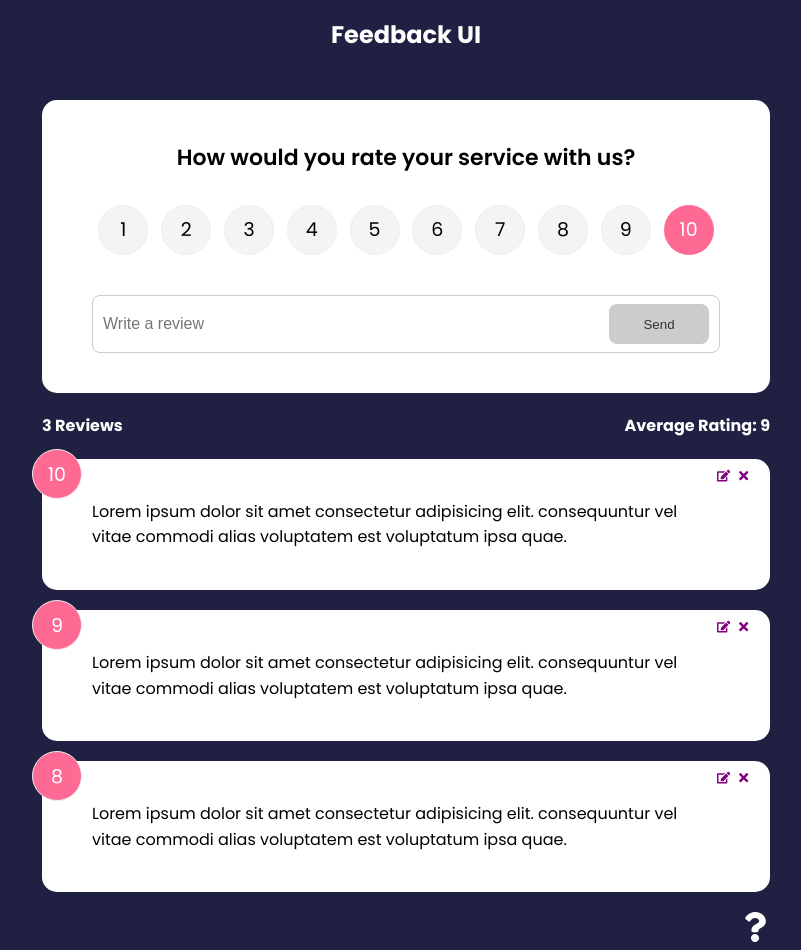
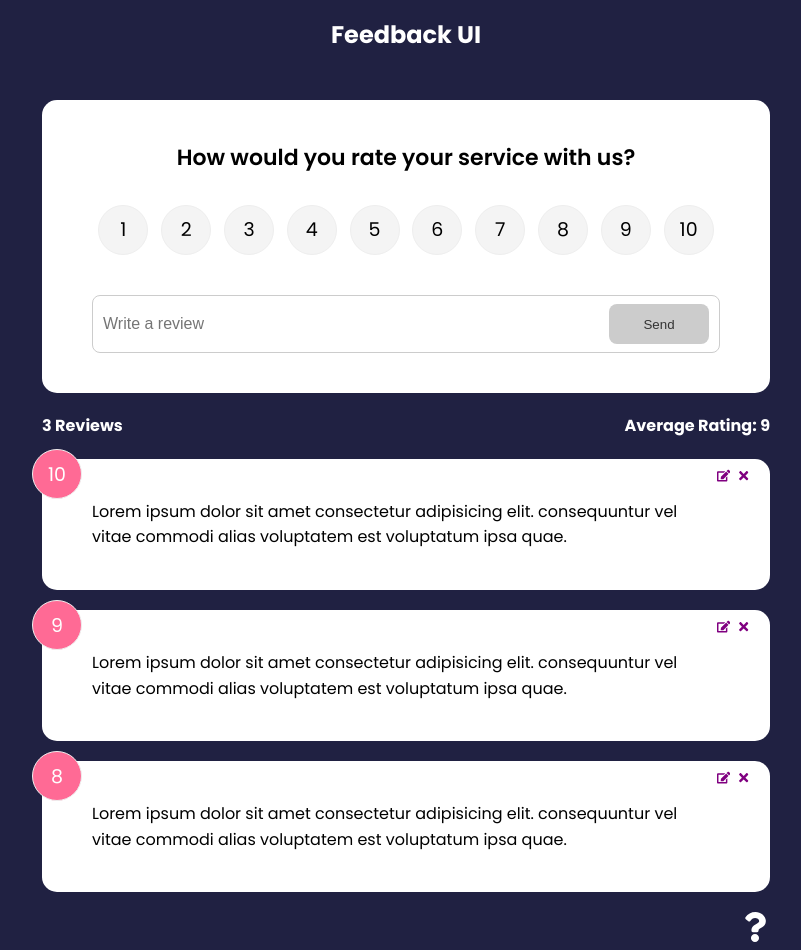
Before and after one commit to NWFreshness/feedback_project, a React (Create React App) app in the folder feedback-app/: page / in a window 1280 px wide. Shown: the whole page, without its empty margins (234-1035 px from the left). Built offline with nearby package versions, Linux system fonts and the light colour scheme.

Commit message:
finished update functionality

```diff
--- a/feedback-app/src/components/FeedbackForm.jsx
+++ b/feedback-app/src/components/FeedbackForm.jsx
@@ -1,4 +1,4 @@
-import React, {useState, useContext} from 'react';
+import React, {useState, useContext, useEffect} from 'react';
 import Card from './shared/Card';
 import Button from './shared/Button';
 import RatingSelect from './RatingSelect';
@@ -10,7 +10,15 @@ function FeedbackForm() {
     const [message, setMessage] = useState('');
     const [rating, setRating] = useState(10);
 
-    const {addFeedback} = useContext(FeedbackContext);
+    const {addFeedback, feedbackEdit, updateFeedback} = useContext(FeedbackContext);
+
+    useEffect(()=>{
+        if(feedbackEdit.edit === true){
+            setBtnDisabled(false);
+            setText(feedbackEdit.item.text);
+            setRating(feedbackEdit.item.rating);
+        }
+    }, [feedbackEdit])
 
     const handleTextChange = (e) => {
         if(text === '') {
@@ -32,7 +40,12 @@ function FeedbackForm() {
                 text,
                 rating
             }
-            addFeedback(newFeedback);
+            if(feedbackEdit.edit === true){
+                updateFeedback(feedbackEdit.item.id, newFeedback);
+            }else{
+                addFeedback(newFeedback);
+            }
+
             setText('');
         }
     }
--- a/feedback-app/src/components/FeedbackStats.jsx
+++ b/feedback-app/src/components/FeedbackStats.jsx
@@ -1,5 +1,4 @@
 import React, {useContext} from 'react'
-import PropTypes from 'prop-types';
 import FeedbackContext from '../context/FeedbackContext';
 
 function FeedbackStats() {
@@ -20,7 +19,4 @@ function FeedbackStats() {
   )
 }
 
-FeedbackStats.propTypes = {
-    feedback: PropTypes.array.isRequired
-}
 export default FeedbackStats
--- a/feedback-app/src/components/RatingSelect.jsx
+++ b/feedback-app/src/components/RatingSelect.jsx
@@ -1,4 +1,5 @@
-import React, {useState} from 'react'
+import React, {useState, useContext, useEffect} from 'react';
+import FeedbackContext from '../context/FeedbackContext';
 
 function RatingSelect({select}) {
     const [selected, setSelected] = useState(10);
@@ -6,6 +7,11 @@ function RatingSelect({select}) {
         setSelected(+e.currentTarget.value);
         select(+e.currentTarget.value);
     }
+    const {feedbackEdit} = useContext(FeedbackContext);
+
+    useEffect(()=>{
+      setSelected(feedbackEdit.item.rating);
+    }, [feedbackEdit])
   return (
     <ul className='rating'>
       <li>
--- a/feedback-app/src/context/FeedbackContext.js
+++ b/feedback-app/src/context/FeedbackContext.js
@@ -46,7 +46,12 @@ export const FeedbackProvider = ({children}) => {
         edit: true
     })
     }
-    return <FeedbackContext.Provider value = {{ feedback, deleteFeedback, addFeedback, editFeedback}}>
+
+    // update feedback item
+    const updateFeedback = (id, updatedItem) => {
+        setFeedback(feedback.map((item)=>item.id === id ? {...item, ...updatedItem} : item))
+    }
+    return <FeedbackContext.Provider value = {{ feedback, feedbackEdit, deleteFeedback, addFeedback, editFeedback, updateFeedback}}>
         {children}
     </FeedbackContext.Provider>
 }
```
